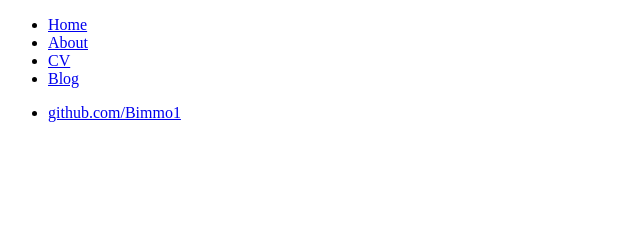
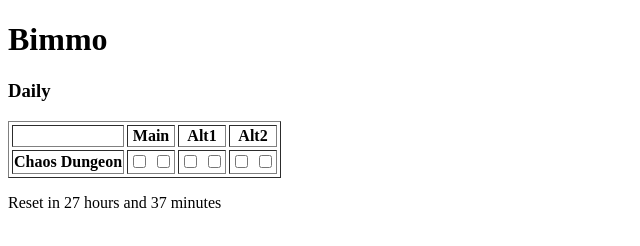
Before and after one commit to Bimmo1/DailyLostArk, a plain HTML site: page index.html in a window 1280 px wide. Shown: the whole page, without its empty margins (0-640 px from the left). Drawn offline with Linux system fonts and the light colour scheme.

Commit message:
Reset timer added
Bing bong, it is progressnig slowly

```diff
--- a/index.html
+++ b/index.html
@@ -1,21 +1,58 @@
 <!DOCTYPE html>
 <html>
 	<head>
-		<title>Lost Ark Daily Tracker</title>
+		<title>BimmoLA</title>
+		<!--<meta http-equiv="refresh" content="60" > -->
 	</head>
+
 	<body>
-		<nav>
-    		<ul>
-        		<li><a href="/">Home</a></li>
-	        	<li><a href="/about">About</a></li>
-        		<li><a href="/cv">CV</a></li>
-        		<li><a href="/blog">Blog</a></li>
-    		</ul>
-		</nav>
-		<footer>
-    		<ul>
-        		<li><a href="https://github.com/Bimmo1">github.com/Bimmo1</a></li>
-			</ul>
-		</footer>
+		<h1>Bimmo</h1>
+		<div id="DailyTable" align="left" >
+		<h3 align="left">Daily</h3>
+		<table cellspacing="3" border="1">
+			<tr>
+				<th>&nbsp;</th>
+				<th>Main</th>
+				<th>Alt1</th>
+				<th>Alt2</th>
+			</tr>
+			<tr>
+				<th>Chaos Dungeon</th>
+				<td><input type="checkbox", name="ChaosDungeon">
+					<input type="checkbox", name="ChaosDungeon">
+				</td>
+				<td><input type="checkbox", name="ChaosDungeon">
+					<input type="checkbox", name="ChaosDungeon">
+				</td>
+				<td><input type="checkbox", name="ChaosDungeon">
+					<input type="checkbox", name="ChaosDungeon">
+				</td>
+			</tr>
+		</table>
+		</div>
+		<p>
+			Reset in <span id='resetclockhour'></span> hours and <span id='resetclockminute'></span> minutes<br>
+		</p>
+		<script>
+			const resetTime = [5, 0, 0];
+			let dt = new Date();
+			let localTime = dt.toLocaleTimeString();
+
+			const timeSegment = localTime.split(":");
+			let hour = timeSegment[0];
+			let minute = timeSegment[1];
+			let second = timeSegment[2];
+
+			let resetHour = resetTime[0]- Number(hour);
+			let resetMinute = 60 - Number(minute);
+			let HourAdded;
+			if (resetMinute > 0) {
+				HourAdded = 23;
+			} else {
+				HourAdded = 24;
+			}
+			document.getElementById("resetclockhour").innerHTML = resetHour+HourAdded;
+			document.getElementById("resetclockminute").innerHTML = resetMinute;
+		</script>
 	</body>
 </html>
```
